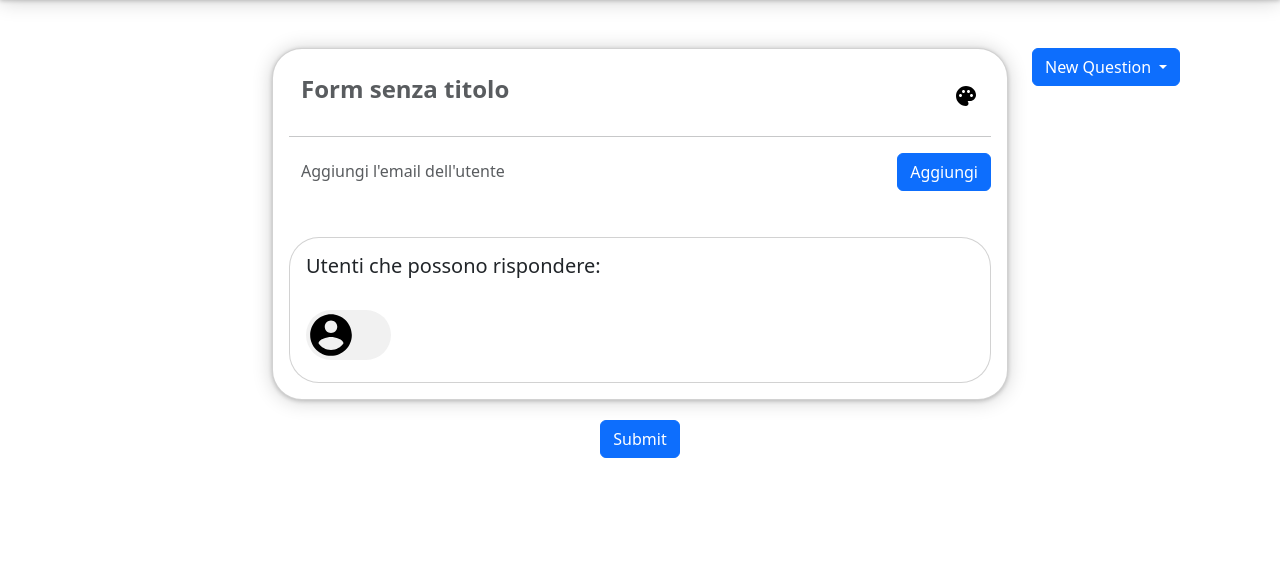
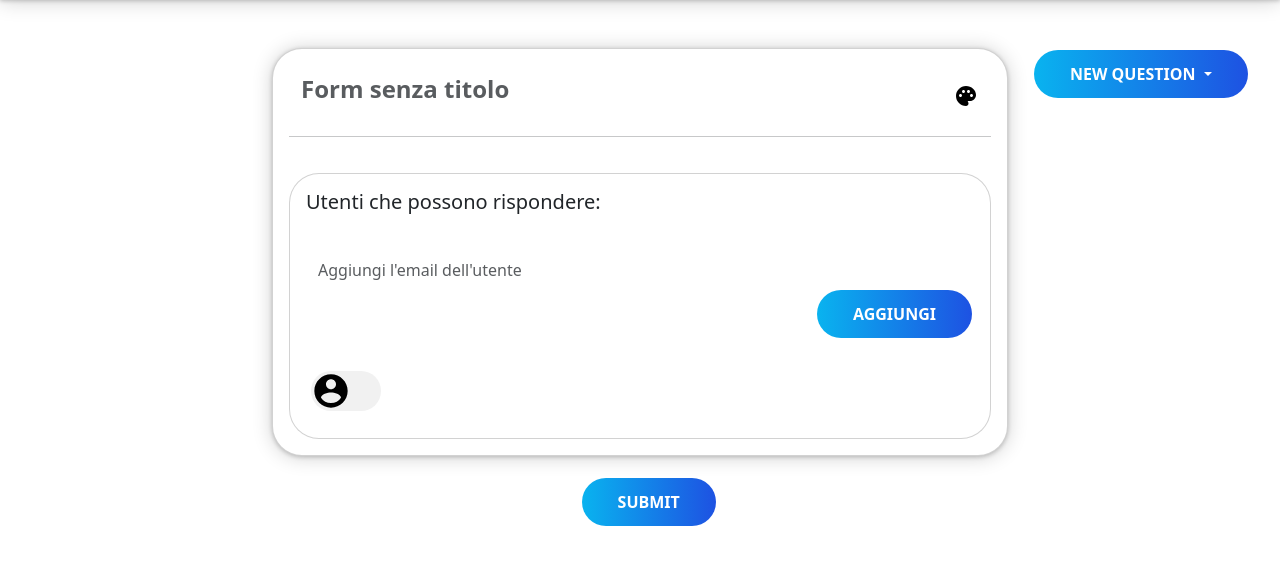
Before and after one commit to roveroniandrea/Progetto-BD, a Flask app: template templates/newForm/newForm.html in a window 1280 px wide. Shown: the part 86-651 px from the top of the page. Run offline with Flask 2, Linux system fonts and the light colour scheme; the template is opened without the code that fills it, so the values that code supplies are empty; some libraries are stand-ins or nearby versions.

Commit message:
new buttons css
da sistemare le option in newForm (css)

```diff
--- a/static/js/newForm/addUser.js
+++ b/static/js/newForm/addUser.js
@@ -4,7 +4,7 @@ const addUser = (() => {
     let user_number = 1;
 
     const username = document.getElementById('addUserInput');
-    const errorP = document.getElementById('error-email-p');
+    const errorP = document.getElementById('error');
     const container = document.getElementById('userList');
 
     return () => {
--- a/static/js/newForm/handleQuestions.js
+++ b/static/js/newForm/handleQuestions.js
@@ -17,7 +17,7 @@ function getOptionHTML(isRadio, inputId, removeId) {
                 <input class="form-check-input radio-option" type="${isRadio ? 'radio' : 'checkbox'}" disabled>
             </div>
             <div class="col-sm-8">
-                <input class="form-control trasparent-input" type="text" placeholder="Opzione" required id="${inputId || undefined}" data-options-option="">
+                <input class="form-control trasparent-input input-rounded" type="text" placeholder="Opzione" required id="${inputId || undefined}" data-options-option="">
             </div>
             <div class="col-sm-3 col-right">
                 ${removeId ? `<button type="button" class="btn btn-rounded rounded-circle btn-tooltip"
@@ -66,7 +66,7 @@ const newQuestion = (() => {
 
         const questionTitleInputHTML = `
         <div class="col-lg">
-            <input data-question="" class="form-control trasparent-input form-question" type="text"
+            <input data-question="" class="form-control trasparent-input input-rounded form-question" type="text"
                    placeholder="Domanda" required id="${questionTitleInputId}"><br>
         </div>`;
 
@@ -110,7 +110,7 @@ const newQuestion = (() => {
                 </div>
                 <div class="row">
                     <div class="col-lg">
-                    <textarea class="form-control trasparent-input" type="text" placeholder="Risposta"
+                    <textarea class="form-control trasparent-input input-rounded" type="text" placeholder="Risposta"
                               disabled></textarea>
                     </div>
                 </div>`;
@@ -163,7 +163,7 @@ const newQuestion = (() => {
                 </div>
                 <div class="row">
                     <div class="col-lg">
-                        <input class="form-control trasparent-input" type="date" placeholder="Domanda" disabled>
+                        <input class="form-control trasparent-input input-roundedf" type="date" placeholder="Domanda" disabled>
                     </div>
                 </div>`;
                 break;
--- a/static/styles/main.css
+++ b/static/styles/main.css
@@ -68,3 +93,7 @@
     padding-top: 20px;
     text-align: center;
 }
+
+.input-rounded{
+    border-radius: 30px;
+}
--- a/static/styles/newForm.css
+++ b/static/styles/newForm.css
@@ -13,9 +13,12 @@
     padding-top: 20px;
 }
 
+.first-option{
+    height: 55px;
+}
 
-.row-option {
-    margin-top: 10px;
+.btn-delete-option{
+    margin-top: -10px;
 }
 
 
@@ -24,6 +27,9 @@
     margin-top: 10px;
 }
 
+#addUserInput{
+    margin-top: 6px;
+}
 .card-user {
     margin-top: 20px;
     border-radius: 30px;
@@ -32,19 +38,20 @@
 
 .chip {
     display: inline-block;
-    padding: 0 25px;
-    height: 50px;
-    font-size: 18px;
-    line-height: 50px;
+    padding: 0 20px;
+    margin: 5px;
+    height: 40px;
+    font-size: 15px;
+    line-height: 40px;
     border-radius: 25px;
     background-color: #f1f1f1;
 }
 
 .chip img {
     float: left;
-    margin: 0 10px 0 -25px;
-    height: 50px;
-    width: 50px;
+    margin: 0 10px 0 -20px;
+    height: 40px;
+    width: 40px;
     border-radius: 50%;
 }
 
@@ -61,7 +68,6 @@
     color: #000;
 }
 
-
 .error-email{
     margin-top: 10px;
     text-align: center;
--- a/templates/formPage/answerForm.html
+++ b/templates/formPage/answerForm.html
@@ -48,13 +48,13 @@
 
                                     {% if question.type.asString() == 'text' %}
 
-                                    <textarea class="form-control form-input" type="text" {{'required' if
+                                    <textarea class="form-control form-input input-rounded" type="text" {{'required' if
                                     question.required}}
                                     placeholder="Risposta" data-answer-value></textarea>
 
                                     {% elif question.type.asString() == 'date' %}
 
-                                    <input class="form-control form-input" type="date" {{'required' if
+                                    <input class="form-control form-input input-rounded" type="date" {{'required' if
                                     question.required}} data-answer-value>
 
                                     {% elif question.type.asString() == 'multi' or question.type.asString() == 'single'
@@ -92,7 +92,7 @@
                 <div class="row">
                     <div class="col-lg"></div>
                     <div class="col-sm-2 col-answer-submit">
-                        <button class="btn btn-primary" type="submit">Submit</button>
+                        <button class="btn button-blue" type="submit">Submit</button>
                     </div>
                     <div class="col-lg"></div>
                 </div>
--- a/templates/home.html
+++ b/templates/home.html
@@ -12,7 +12,7 @@
     <br>
     <div class="row">
         <div class="col-lg">
-            <a id="btn_newform" href="/new" class="btn btn-primary">Crea form</a>
+            <a id="btn_newform" href="/new" class="btn button-blue">Crea form</a>
 
         </div>
     </div>
--- a/templates/navbar.html
+++ b/templates/navbar.html
@@ -14,7 +14,7 @@
 
 
     <form method="post" action="/logout">
-        <button type="submit" class="btn btn-outline-secondary">Sign out</button>
+        <button type="submit" class="btn button-white">Sign out</button>
     </form>
     {% endif %}
     </span>
--- a/templates/newForm/newForm.html
+++ b/templates/newForm/newForm.html
@@ -14,7 +14,7 @@
                     <div class="card-body">
                         <div class="row">
                             <div class="col-lg-10">
-                                <input name="title" class="form-control trasparent-input form-title" type="text"
+                                <input name="title" class="form-control trasparent-input form-title input-rounded" type="text"
                                        placeholder="Form senza titolo"
                                        required id="formTitle">
                             </div>
@@ -27,24 +27,9 @@
                         </div>
                         <hr>
                         <div class="row">
-                            <div class="col-lg-10">
-                                <input name="title" id="addUserInput" class="form-control trasparent-input"
-                                       type="email"
-                                       placeholder="Aggiungi l'email dell'utente">
-                            </div>
-                            <div class="col-sm col-right">
-                                <a onclick="addUser()" class="btn btn-primary"> Aggiungi</a>
-                            </div>
-                        </div>
-                        <div class="row">
-                            <div class="col-lg error-email">
-                                <p id="error"></p>
-                            </div>
-                        </div>
-                        <div class="row">
                             <div class="col-lg">
                                 <div class="card card-user">
-                                    <div class="card-body" id="userList">
+                                    <div class="card-body" >
                                         <div class="row">
                                             <div class="col">
                                                 <h5>Utenti che possono rispondere:</h5>
@@ -52,7 +37,23 @@
                                             </div>
                                         </div>
                                         <div class="row">
-                                            <div class="col">
+                                            <div class="col-lg-9">
+                                                <input name="title" id="addUserInput"
+                                                       class="form-control trasparent-input input-rounded"
+                                                       type="email"
+                                                       placeholder="Aggiungi l'email dell'utente">
+                                            </div>
+                                            <div class="col-sm col-right">
+                                                <a onclick="addUser()" class="btn button-blue"> Aggiungi</a>
+                                            </div>
+                                        </div>
+                                        <div class="row">
+                                            <div class="col-lg error-email">
+                                                <p id="error"></p>
+                                            </div>
+                                        </div>
+                                        <div class="row">
+                                            <div class="col" id="userList">
                                                 <div class="chip">
                                                     <img src="/static/image/account_circle_black_24dp.svg" width="96"
                                                          height="96"> {{current_user.email}}
@@ -69,7 +70,7 @@
             </div>
             <div class="col-sm-2">
                 <div class="btn-group">
-                    <button type="button" class="btn btn-primary dropdown-toggle" data-toggle="dropdown"
+                    <button type="button" class="btn button-blue dropdown-toggle" data-toggle="dropdown"
                             data-bs-toggle="dropdown"
                             aria-expanded="false">
                         New Question
@@ -107,7 +108,7 @@
             <div class="row">
                 <div class="col-lg"></div>
                 <div class="col-sm-2 col-center-text">
-                    <button class="btn btn-primary" type="submit">Submit</button>
+                    <button class="btn button-blue" type="submit">Submit</button>
                 </div>
                 <div class="col-lg"></div>
             </div>
```
Also changed, not shown: other parts of static/styles/main.css (+28 -3 lines), templates/auth/login.html (+4 -7 lines), templates/auth/register.html (+6 -9 lines).
